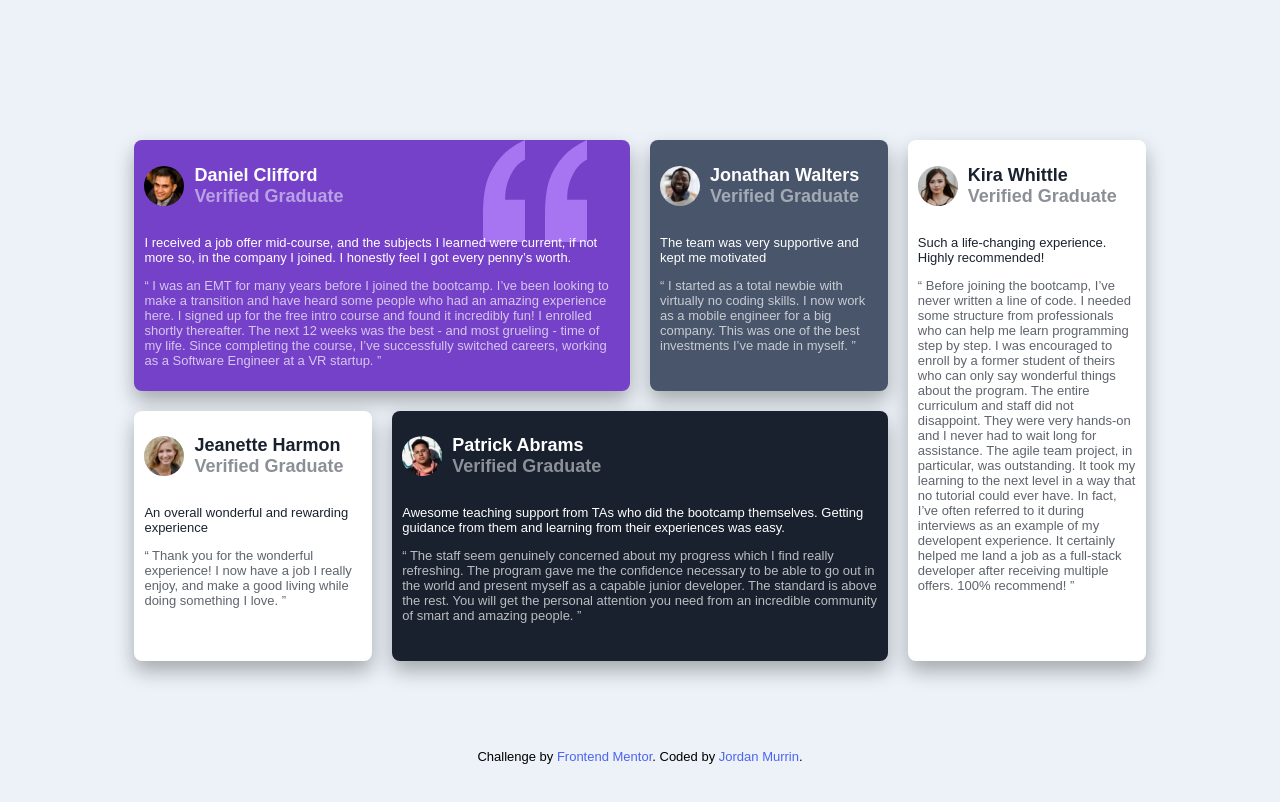
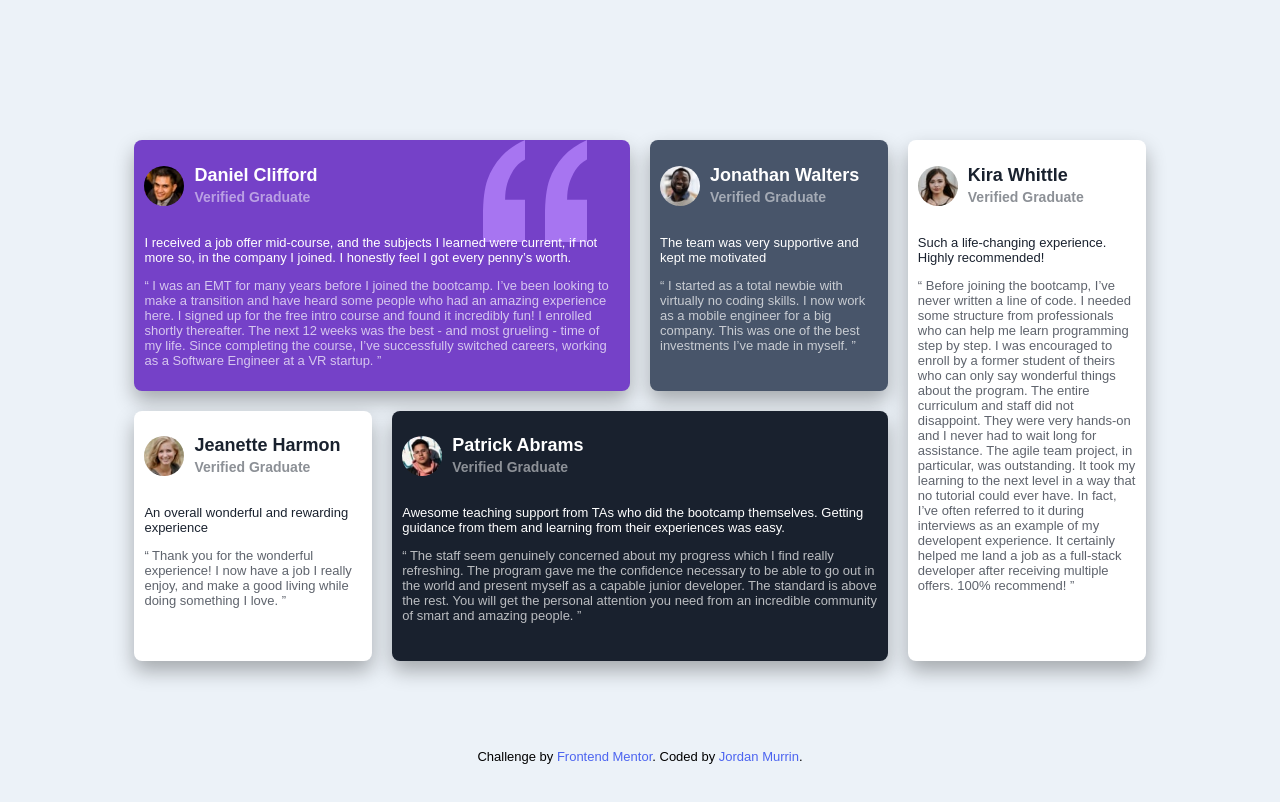
Before and after one commit to beowulf1958/testimonials-grid-section-v2, a plain HTML site: page index.html in a window 1280 px wide. Drawn offline with Linux system fonts and the light colour scheme.

Commit message:
Update style.css
update h2 span font-size

```diff
--- a/style.css
+++ b/style.css
@@ -82,7 +82,9 @@
       }
       h2 {
         font-size: 1.125rem;
-
+        span {
+          font-size: 0.875rem;
+        }
     }
   }
 }
```
